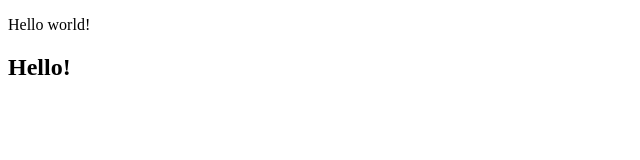
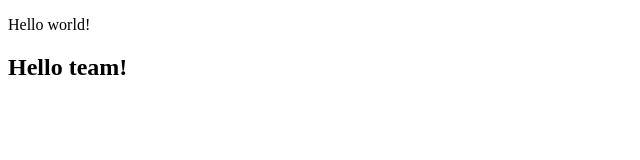
Before and after one commit to JustEnergyStar/project, a website: page index.html in a window 1280 px wide. Shown: the full height of the page, 0-640 px from the left. Drawn offline with Linux system fonts and the light colour scheme.

Commit message:
modified second time

```diff
--- a/index.html
+++ b/index.html
@@ -9,7 +9,7 @@
 <body>
 
    <p>Hello world!</p>
-   <h2>Hello!</h2>
+   <h2>Hello team!</h2>
    <!--script>
    alert(1);
    </script-->
```
